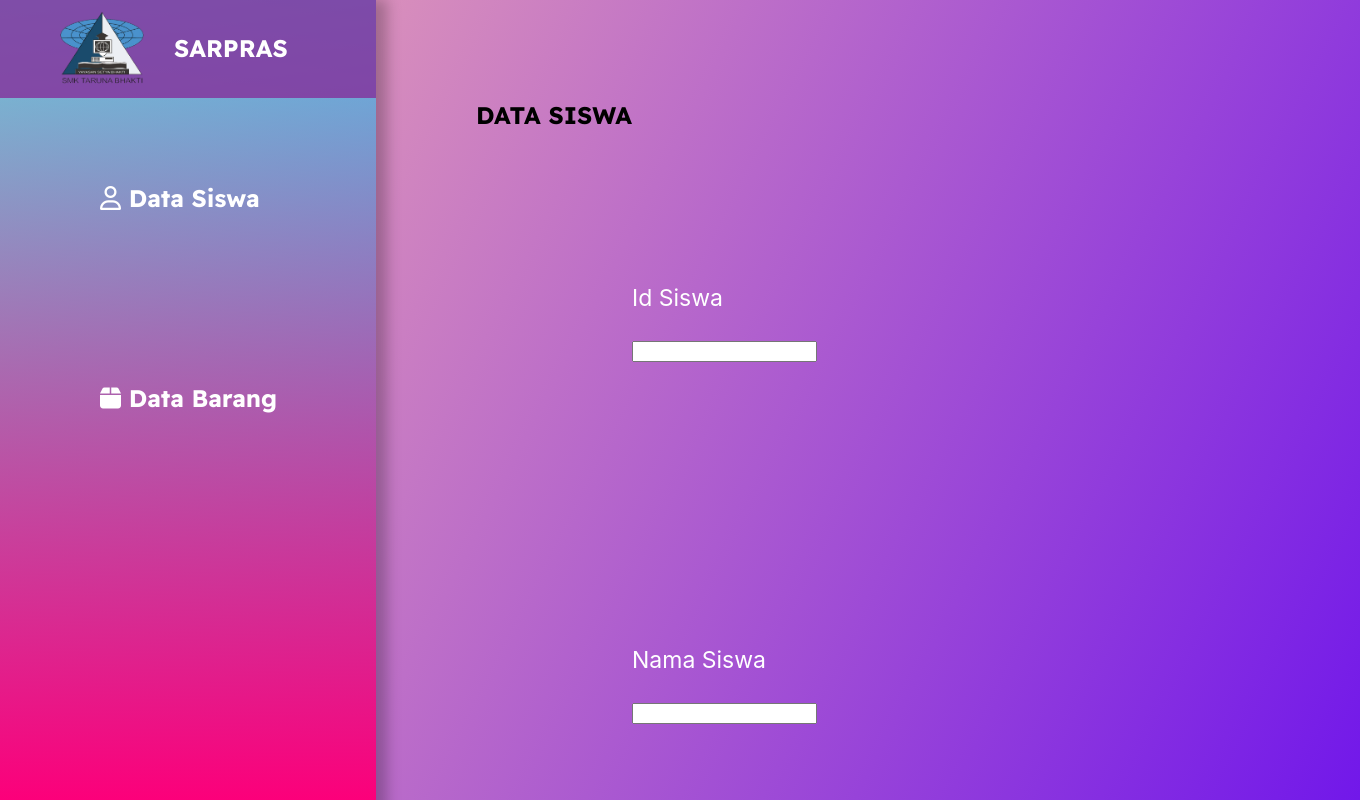
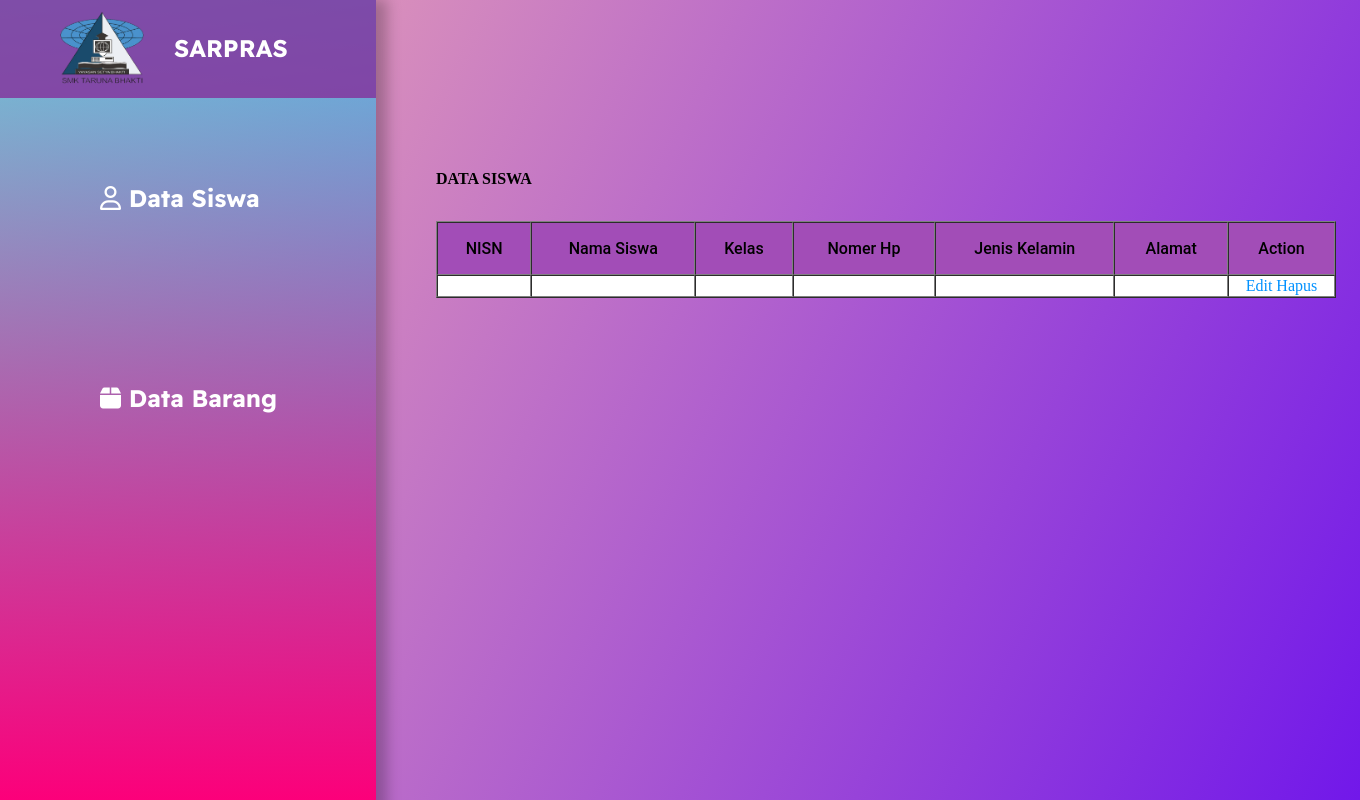
Before and after one commit to Rasyafa09/ujilevel, a PHP site: page /datasiswa.php in a window 1360 px wide. Run offline with PHP 8.4, Linux system fonts and the light colour scheme; tables that the repository leaves empty or names only in its code hold one stand-in row (values such as "Sample post"); data that the repository does not hold is empty.

Commit message:
data siswa selesai

```diff
--- a/datasiswa.css
+++ b/datasiswa.css
@@ -66,23 +66,29 @@ body{
 }
 /* CSS TAMPILAN UTAMA */
 
-h2{
-    margin-left: 100px;
-    margin-top: 100px;
-    font-family: 'Readex Pro';
-    font-style: normal;
-    font-weight: 700;
-    font-size: 24px;
-    line-height: 30px;
-    color: #000000;
+.content h4{
+    height: 30px;
+    margin-left: 60px;
+    margin-top: 170px;
+}
+.content table{
+    box-sizing: border-box;
+    background: #a24db7;
+    margin-left: 60px;
+    width: 900px;
 }
 
-p{
-    margin-top: 278px;
-    font-family: 'Inter';
-    font-style: normal;
-    font-weight: 400;
-    font-size: 23px;
-    line-height: 40px;
-    color: #FFFFFF;
+.content table th{
+    text-align: center;
+    padding: 1rem;
+    font-family: 'Roboto';
+    font-weight: 500;
 }
+.content table td{
+    background-color: white;
+    text-align: center;
+}
+.content table td a{
+    text-decoration: none;
+    color: #0191ff;
+}
--- a/datasiswa.php
+++ b/datasiswa.php
@@ -31,13 +31,40 @@ include 'koneksi.php'
     </div>
     <!-- TAMPILAN UTAMA END -->
 
-    <h2>DATA SISWA</h2>
-    <form>
-    <p>Id Siswa</p>
-    <label><input type="text"></label>
-    <p>Nama Siswa</p>
-    <label><input type="text" name="" id=""></label>
-    </form>
+    <div class="content">
+        <h4>DATA SISWA</h4>
+        <table cellspacing="0" border="1">
+            <tr>
+                <th>NISN</th>
+                <th>Nama Siswa</th>
+                <th>Kelas</th>
+                <th>Nomer Hp</th>
+                <th>Jenis Kelamin</th>
+                <th>Alamat</th>
+                <th>Action</th>
+            </tr>
+            <?php
+                $sql = "SELECT * FROM ds";
+                $query = mysqli_query ($connect,$sql);
+                while($data= mysqli_fetch_array ($query)){
+                    echo"
+                    <tr>
+                        <td>$data[NISN]</td>
+                        <td>$data[Nama_siswa]</td>
+                        <td>$data[Kelas]</td>
+                        <td>$data[Nomer_Hp]</td>
+                        <td>$data[Jenis_kelamin]</td>
+                        <td>$data[Alamat]</td>
+                        <td>
+                            <a href='formedit.php?NISN=".$data['NISN']."'>Edit</a>
+                            <a href='hapus.php?NISN=".$data['NISN']."'>Hapus</a>
+                        </td>
+                    </tr>
+                    ";
+                    }
+            ?>
+        </table>
+    </div>
 
 </body>
 </html>
--- a/index.php
+++ b/index.php
@@ -16,7 +16,7 @@ include 'koneksi.php'
     <link rel="stylesheet" href="https://cdnjs.cloudflare.com/ajax/libs/font-awesome/6.2.0/css/all.min.css">
 </head>
 <body>
-
+    <!-- Sidebar Start -->
     <div class="sidebar">
         <div class="logo">
             <img src="tb.png" alt="">
@@ -28,8 +28,8 @@ include 'koneksi.php'
         <div class="data-barang">
             <a href="databarang.php"><i class="fa-solid fa-box"></i> Data Barang</a>
         </div>
-
     </div>
+    <!-- Sidebar End -->
 
 
 </body>
```
